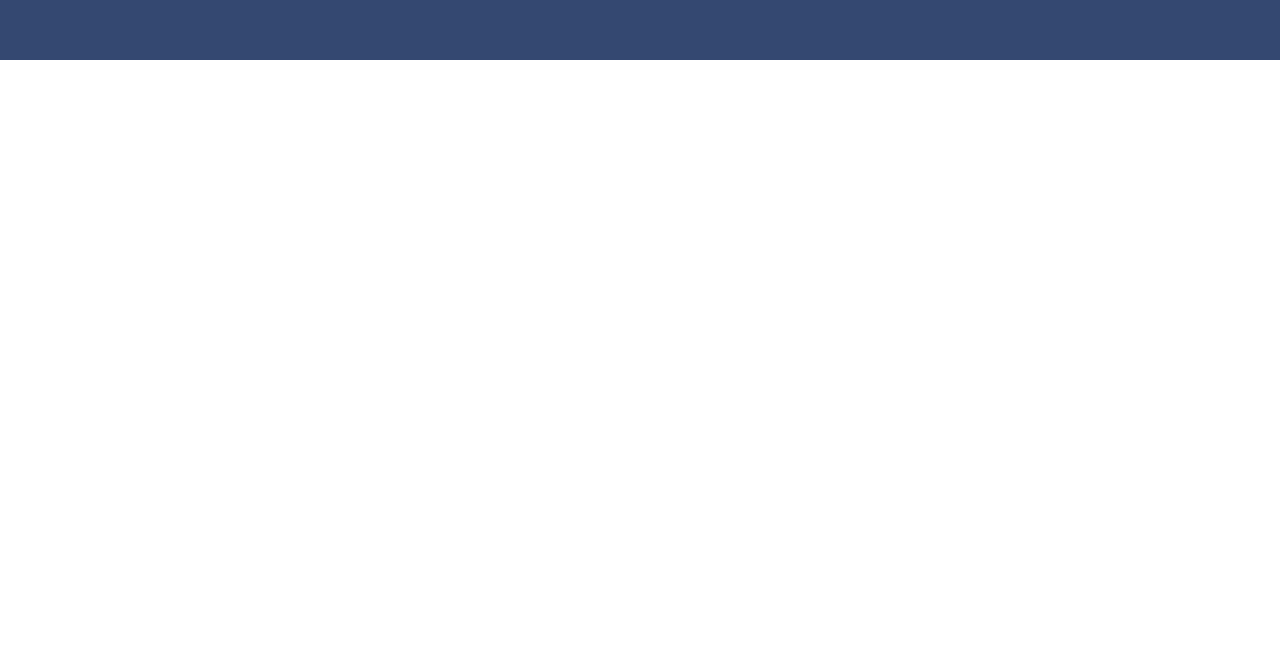
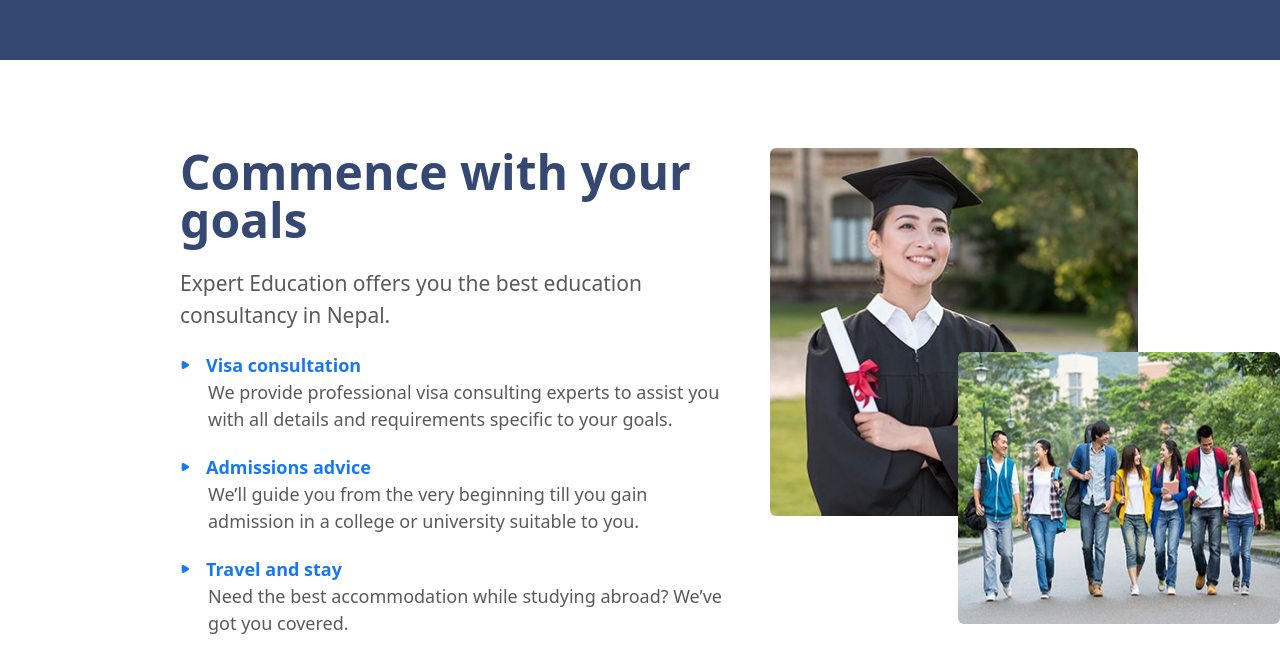
Before and after one commit to subedi1680/Expert-Education-Copy, a React (Vite) app: page / in a window 1280 px wide. Shown: the part 2398-3070 px from the top of the page. Before the commit the page ends 2458 px from the top, so only its background shows below. Built offline with nearby package versions, Linux system fonts and the light colour scheme.

Commit message:
Commence with your goals

```diff
--- a/src/pages/Home.jsx
+++ b/src/pages/Home.jsx
@@ -11,6 +11,9 @@ import Canada_flag from "../assets/ca.svg";
 import USA_flag from "../assets/us.svg";
 import UK_flag from "../assets/gb.svg";
 import Global_branches from "../assets/EEVS-Global-Branches-Map.png";
+import Goal_1 from "../assets/commence-with-your-goals.jpg";
+import Goal_2 from "../assets/commence-with-your-goals-2.jpg";
+import { Play } from "lucide-react";
 
 function Home() {
   return (
@@ -142,7 +145,7 @@ function Home() {
       </div>
       {/* consultancy descrive text */}
       <div className=" relative flex flex-col justify-between items-center text-[21px]/8.25 text-white bg-[#1877F2] z-20 -mt-[72px] md:mt-0">
-        <div className="px-[15px] text-balance md:w-[76vw] pt-17.5">
+        <div className="px-[15px] md:w-[76vw] pt-17.5">
           We provide students with the {""}
           <span className="hover:text-[#324B78] hover:cursor-pointer duration-300">
             <b>best consultancy in Nepal</b>
@@ -153,7 +156,7 @@ function Home() {
           <b>600 education institutions</b> in Australia, Canada, the UK and the
           US to guide your way to the college or university you prefer.
         </div>
-        <div className="px-[15px] text-balance md:w-[76vw] mt-5 mb-17.5">
+        <div className="px-[15px] md:w-[76vw] mt-5 mb-17.5">
           It is time to take a step in the right direction with Expert
           Education, your reliable and{" "}
           <span className="hover:text-[#324B78] hover:cursor-pointer duration-300">
@@ -314,6 +317,56 @@ function Home() {
           </div>
         </div>
       </div>
+
+      {/* Goals section */}
+      <div className="h-screen flex flex-row w-295 ml-35 mt-12">
+        <div className="flex flex-col flex-1 p-10">
+          <p className="text-[#344871] text-5xl font-bold">
+            Commence with your goals
+          </p>
+          <p className="text-[#5a5a5a] text-[21px] mt-6">
+            Expert Education offers you the best education consultancy in Nepal.
+          </p>
+          <div className="flex flex-row items-center mt-5">
+            <Play fill="#1877f2" stroke="#1877f2" size="10" />
+            <p className="ml-4 text-[#1877f2] font-bold text-lg">
+              Visa consultation
+            </p>
+          </div>
+          <p className="pl-7 text-[#5a5a5a] text-[18px]">
+            We provide professional visa consulting experts to assist you with
+            all details and requirements specific to your goals.
+          </p>
+          <div className="flex flex-row items-center mt-5">
+            <Play fill="#1877f2" stroke="#1877f2" size="10" />
+            <p className="ml-4 text-[#1877f2] font-bold text-lg">
+              Admissions advice
+            </p>
+          </div>
+          <p className="pl-7 text-[#5a5a5a] text-[18px]">
+            We’ll guide you from the very beginning till you gain admission in a
+            college or university suitable to you.
+          </p>
+          <div className="flex flex-row items-center mt-5">
+            <Play fill="#1877f2" stroke="#1877f2" size="10" />
+            <p className="ml-4 text-[#1877f2] font-bold text-lg">
+              Travel and stay
+            </p>
+          </div>
+          <p className="pl-7 text-[#5a5a5a] text-[18px]">
+            Need the best accommodation while studying abroad? We’ve got you
+            covered.
+          </p>
+        </div>
+        <div className="flex flex-col flex-1 mt-10">
+          <div>
+            <img src={Goal_1} className="w-92 h-92 rounded-md"></img>
+          </div>
+          <div className="absolute mt-51 ml-47">
+            <img src={Goal_2} className="w-92 h-68 rounded-md"></img>
+          </div>
+        </div>
+      </div>
     </>
   );
 }
```
Lines whose indentation alone changed are shown as unchanged.
